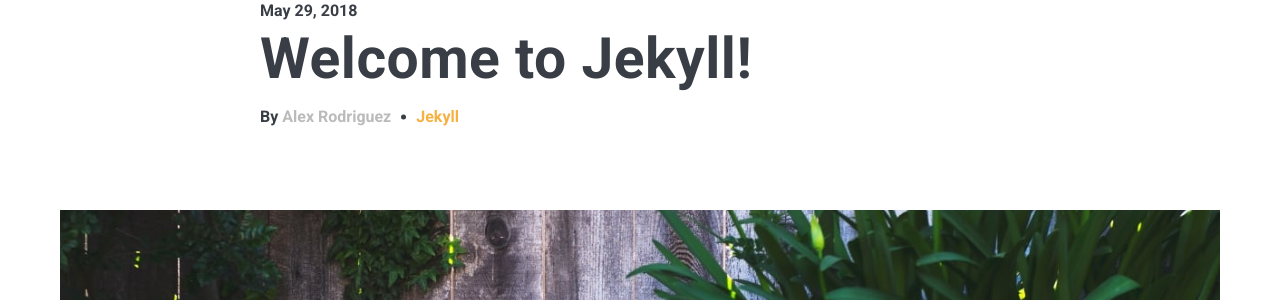
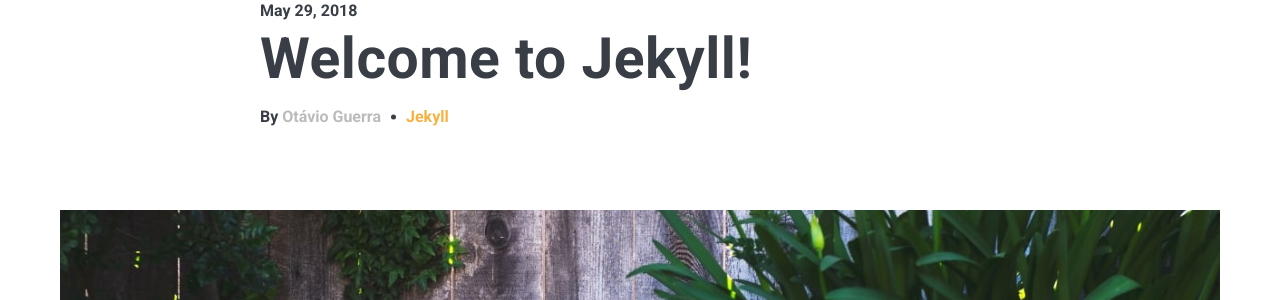
Before and after one commit to otaviomguerra/blog, a Jekyll site: the page built from _posts/2018-05-29-welcome-to-jekyll.markdown, in a window 1280 px wide and 900 px high. Shown: the part 183-483 px from the top of the window. Built offline with Jekyll 4.4.1, drawn with Linux system fonts in a browser that asks for light colours; nearby versions of some CDN libraries; comment, search, counter and statistics services are not loaded.

Commit message:
Author name change

```diff
--- a/_data/settings.yml
+++ b/_data/settings.yml
@@ -8,7 +8,7 @@ description: Personal blog about data science
 #-------------------------------
 # Author Settings
 author:
-  name: Alex Rodriguez
+  name: Otávio Guerra
   image: 01.jpg
   say-hello: Hello, I’m <strong>Otávio Guerra</strong>
   bio: This blog has the purpose of showing my skills in the <strong>Data Science</strong> field, mostly through personal projects. My main areas of interest at the moment are <strong>Big Data</strong>, <strong>Time Series Analysis/forecasting</strong> and <strong>Explainable AI</strong>. Currently I work as a Data Scientist and Data Science tutor in Ceará, Brazil.
```
